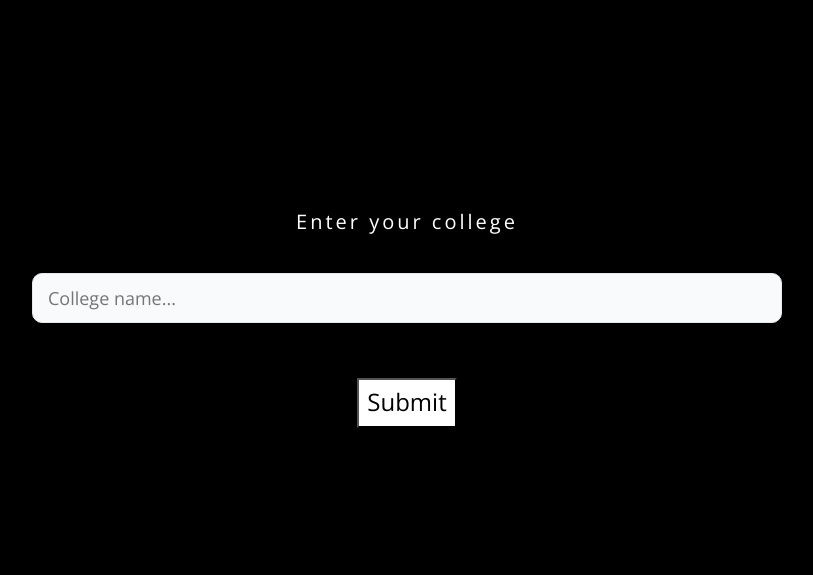
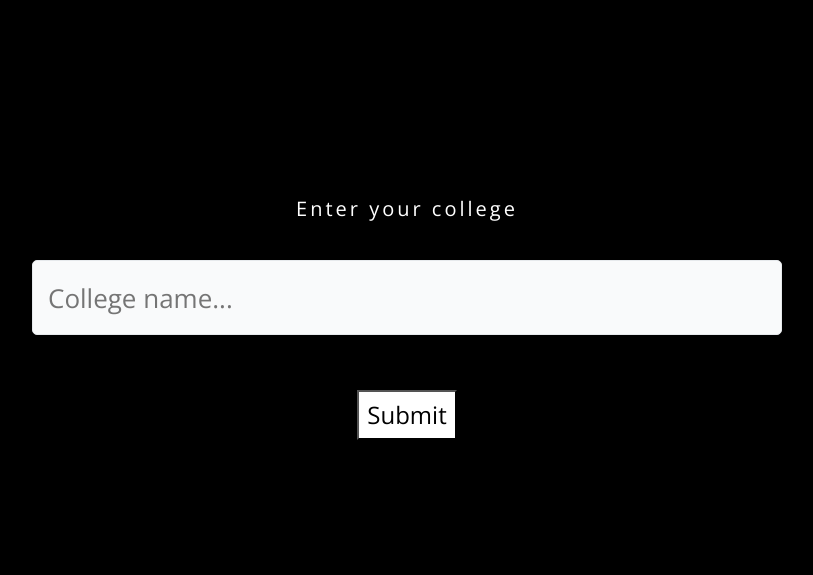
Before and after one commit to lugrace/treehacks19, a Django app: page /happystudent/home/finder/ in a window 1280 px wide. Shown: the part 153-728 px from the top of the page, without its empty margins (233-1046 px from the left). Run offline with Django 3.2, Linux system fonts and the light colour scheme; some libraries are stand-ins or nearby versions.

Commit message:
more finder stuff

```diff
--- a/mysite/happystudent/templates/finder.html
+++ b/mysite/happystudent/templates/finder.html
@@ -72,7 +72,7 @@
         <p class="intro-text">
           Enter your college
         </p>
-        <p><input class="company-name-input" name="company" placeholder="College name..." type="text" autocomplete="off" style="color: black; border-radius: 10px;"></p>
+        <p><input class="company-name-input" name="company" placeholder="College name..." type="text" autocomplete="off" style="color: black; border-radius: 5px; height: 75px; width: 750px; font-size: 26px;"></p>
         <form action="/happystudent/home/college/" method="post" style="color: black;">
           {% csrf_token %}
           <div style="display: none;">
```
